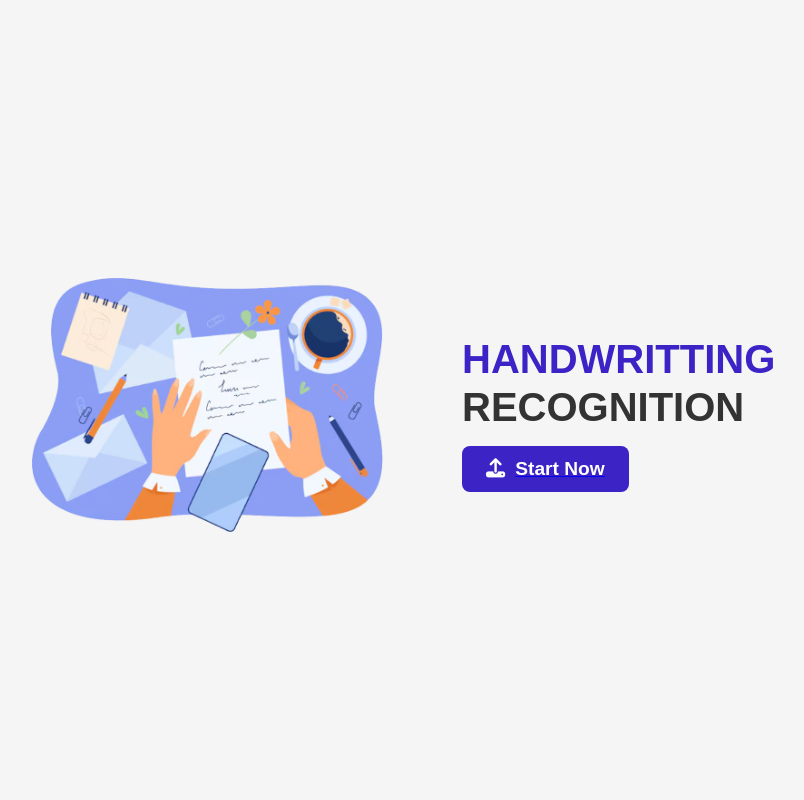
After one commit to longNguyen010203/AI-Handwriting-Recognition, a Flask app: template templates/index2.html in a window 1280 px wide. The commit adds this page. Shown: the whole page, without its empty margins (208-1012 px from the left). Run offline with Flask 3, Linux system fonts and the light colour scheme; the template is opened without the code that fills it, so the values that code supplies are empty; some libraries are stand-ins or nearby versions; some web fonts are replaced.

Commit message:
Update template

```diff
--- a/templates/index.html
+++ b/templates/index.html
@@ -10,11 +10,11 @@
 <body class="bg-light">
     <div class="container text-center mt-5">
         <!-- Logo -->
-        <img src="{{ url_for('static', filename='logo_rm_bg.png') }}" alt="Logo" class="logo">
+        <img src="{{ url_for('static', filename='bgr.png') }}" alt="Logo" class="logo">
 
         <!-- Tên dự án -->
-        <!-- <h1 class="mt-3">Handwriting Recognition</h1>
-          -->
+        <h1 class="mt-3">Handwriting Recognition</h1>
+
         <img src="{{ url_for('static', filename='proj_name-rm.png') }}" alt="Logo" class="logo">
 
         <!-- Nút Start -->
--- /dev/null
+++ b/templates/index2.html
@@ -0,0 +1,136 @@
+<!DOCTYPE html>
+<html lang="en">
+  <head>
+    <meta charset="UTF-8" />
+    <meta name="viewport" content="width=device-width, initial-scale=1.0" />
+    <title>Handwriting Prediction</title>
+    <script
+      src="https://kit.fontawesome.com/a076d05399.js"
+      crossorigin="anonymous"
+    ></script>
+    <style>
+      @font-face {
+        font-family: "Dela";
+        src: url("static/dela.TTF") format("truetype");
+      }
+
+      body {
+        display: flex;
+        justify-content: center;
+        align-items: center;
+        height: 100vh;
+        margin: 0;
+        background-color: #f5f5f5;
+      }
+
+      .container {
+        display: flex;
+        width: 80%;
+        max-width: 900px;
+        align-items: center;
+        justify-content: space-between;
+        gap: 20px;
+      }
+
+      /* Cột 1 - Ảnh */
+      .image-container {
+        flex: 1;
+        display: flex;
+        justify-content: center;
+        align-items: center;
+        padding: 20px;
+        border-radius: 10px;
+      }
+
+      .image-container img {
+        max-width: 100%;
+        height: auto;
+        border-radius: 10px;
+      }
+
+      /* Cột 2 - Nội dung */
+      .content {
+        flex: 1;
+        display: flex;
+        flex-direction: column;
+        align-items: flex-start; /* Căn trái */
+      }
+
+      h1 {
+        font-family: "Dela", sans-serif;
+        font-size: 2.5rem;
+        line-height: 1.2;
+        white-space: pre-line;
+        color: #3c23c5;
+        text-transform: uppercase;
+        font-weight: 800;
+        margin-bottom: 15px;
+      }
+
+      h1 span {
+        color: #333; /* Xám đen */
+      }
+
+      /* Nút Upload */
+      .btn {
+        display: flex;
+        align-items: center;
+        gap: 10px;
+        padding: 12px 24px;
+        font-size: 1.2rem;
+        font-weight: bold;
+        color: white;
+        background-color: #3c23c5;
+        border: none;
+        border-radius: 8px;
+        cursor: pointer;
+        transition: 0.3s;
+      }
+
+      .btn i {
+        font-size: 1.2rem;
+      }
+
+      .btn:hover {
+        background-color: #2a18a1;
+      }
+
+      /* Ghi chú về file */
+      .note {
+        margin-top: 10px;
+        font-size: 0.9rem;
+        color: #666;
+      }
+
+      /* Responsive */
+      @media (max-width: 768px) {
+        .container {
+          flex-direction: column;
+          text-align: center;
+        }
+
+        .content {
+          align-items: center;
+          text-align: center;
+        }
+      }
+    </style>
+  </head>
+  <body>
+    <div class="container">
+      <!-- Cột 1: Ảnh -->
+      <div class="image-container">
+        <img src="static/bgr.png" alt="Image" />
+      </div>
+
+      <!-- Cột 2: Text và Button -->
+      <div class="content">
+        <h1>Handwritting<br /><span>Recognition</span></h1>
+        <a href="{{ url_for('recognize') }}">
+          <button class="btn"><i class="fas fa-upload"></i>Start Now</button>
+        </a>
+        <!-- <p class="note">Chỉ chấp nhận file .png, .jpg, .jpeg (tối đa 5MB)</p> -->
+      </div>
+    </div>
+  </body>
+</html>
```
Also changed, not shown: templates/recognize.html (+45 -15 lines).
